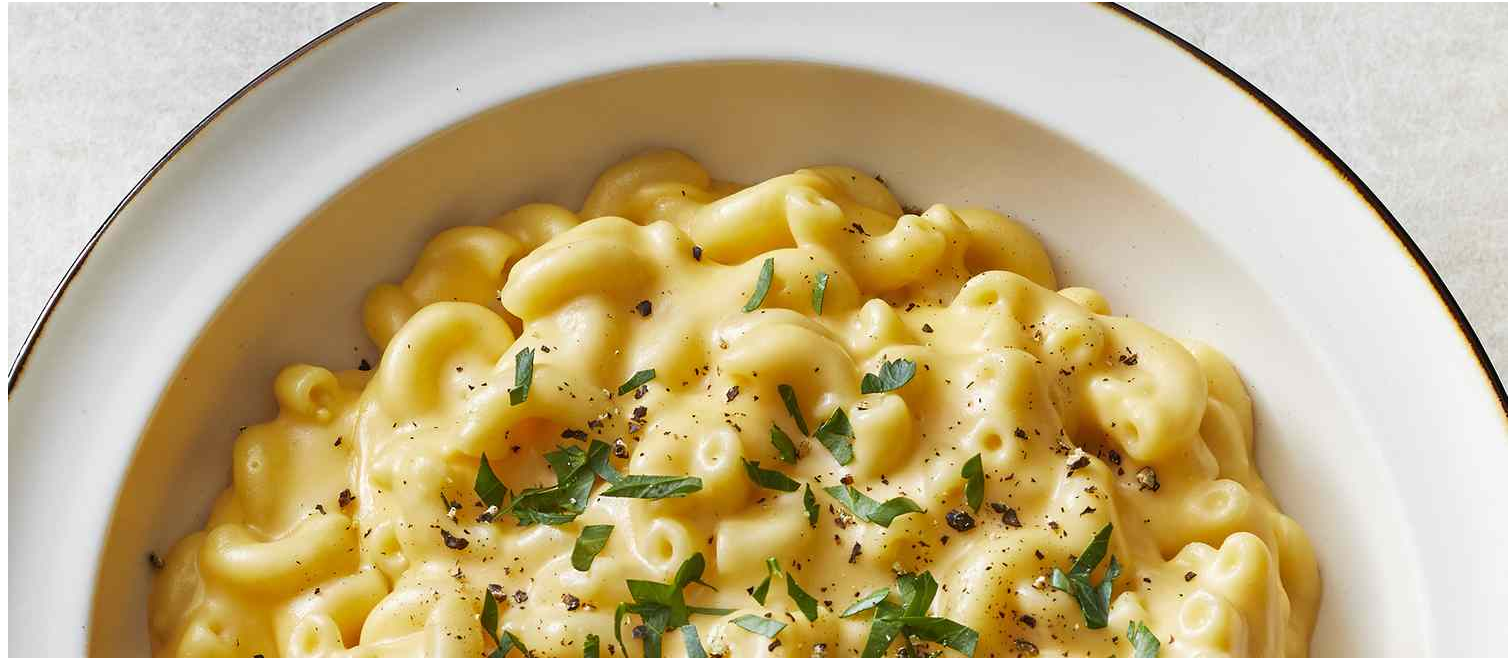
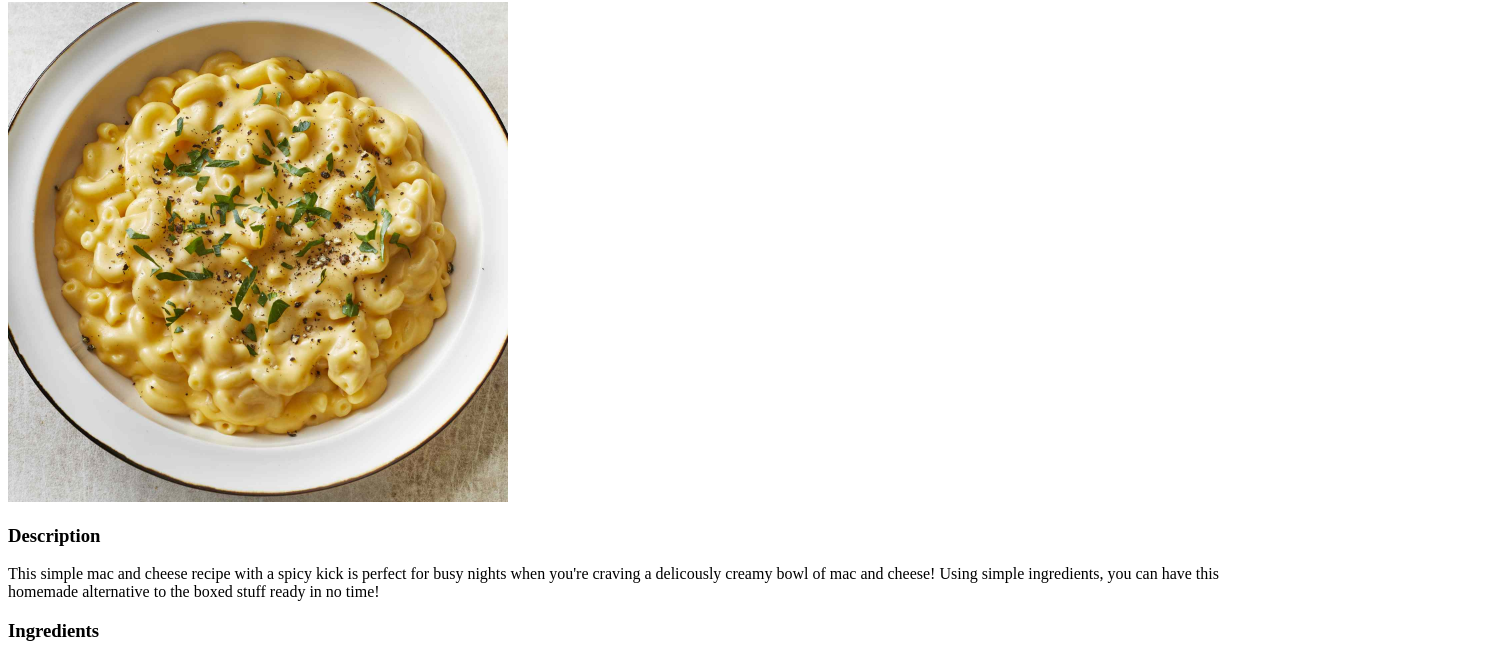
Before and after one commit to ecruzreal/odin-recipes, a plain HTML site: page recipes/mac-and-cheese.html in a window 1280 px wide. Shown: the part 78-736 px from the top of the page, 1508 px wide, since content can reach past the window. Drawn offline with Linux system fonts and the light colour scheme.

Commit message:
Resized the image of the mac and cheese and fixed a typo (spciy -> spicy)

```diff
--- a/recipes/mac-and-cheese.html
+++ b/recipes/mac-and-cheese.html
@@ -8,10 +8,10 @@
 <body>
     <h1>Kickin' Mac and Cheese</h1>
 
-    <img src="Mac-And-Cheese.jpg" alt="A bowl of creamy mac and cheese">
+    <img src="Mac-And-Cheese.jpg" alt="A bowl of creamy mac and cheese" width="500" height="500">
 
     <h3>Description</h3>
-    <p>This simple mac and cheese recipe with a spciy kick is perfect for busy nights when
+    <p>This simple mac and cheese recipe with a spicy kick is perfect for busy nights when
         you're craving a delicously creamy bowl of mac and cheese! Using
         simple ingredients, you can have this homemade alternative to the
         boxed stuff ready in no time!
```
